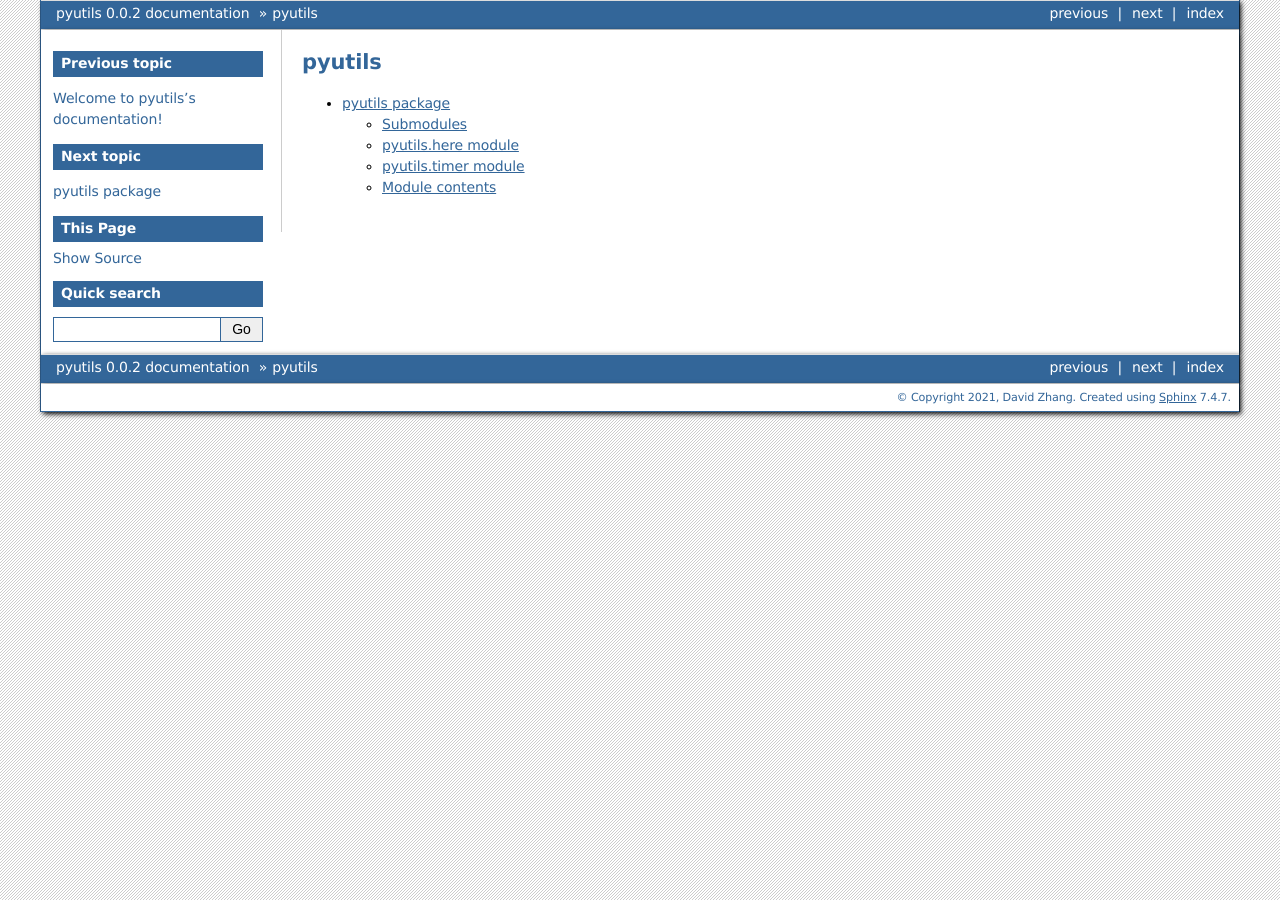
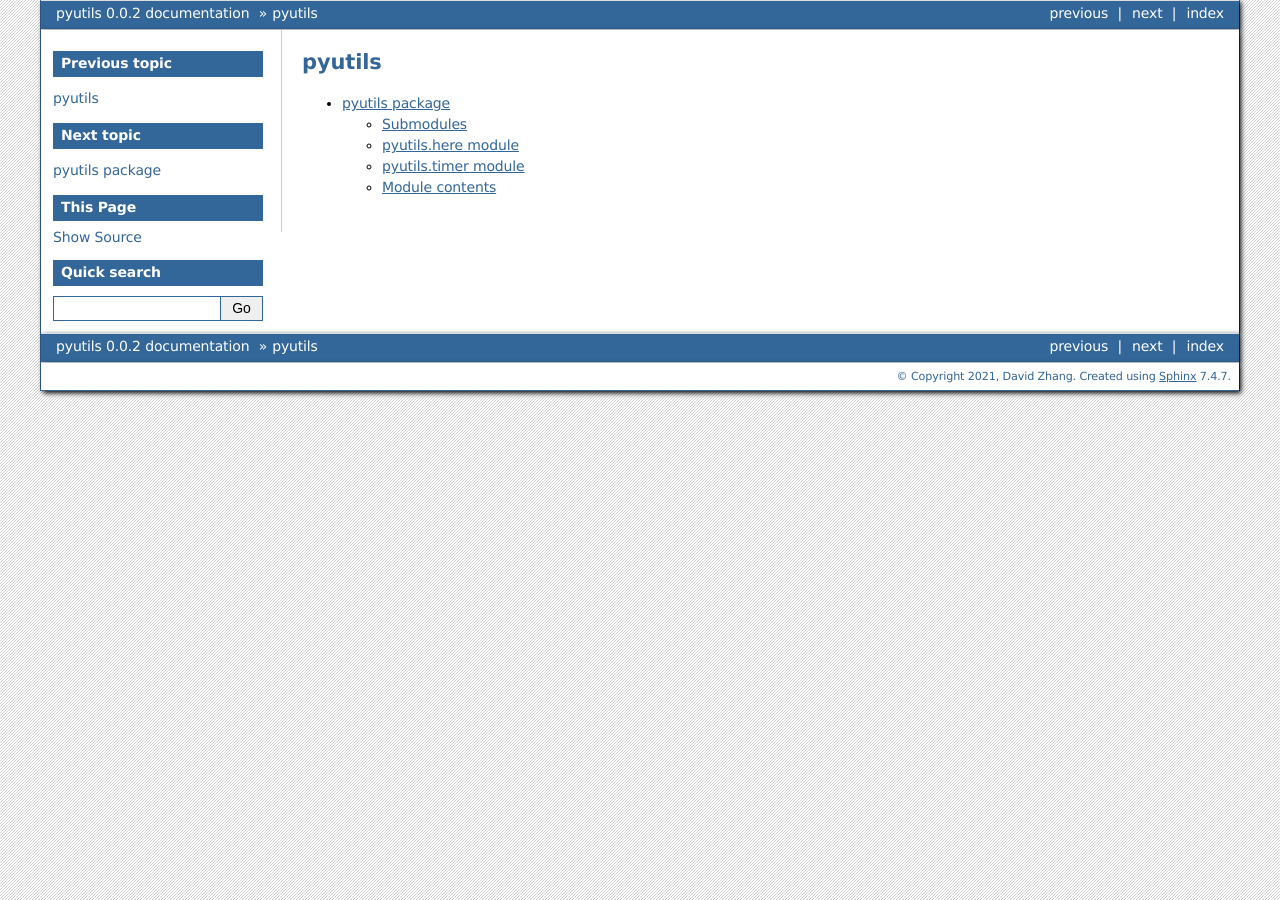
Before and after one commit to dzhang32/pyutils, a Sphinx documentation site: the page built from docs/source/modules.rst, in a window 1280 px wide. Built offline with Sphinx 7.4.7, drawn with Linux system fonts in a browser that asks for light colours; pages that are not in the unit, such as notebooks, are missing from menus.

Commit message:
add readme.rst and change html_static_path to []

```diff
--- a/docs/source/conf.py
+++ b/docs/source/conf.py
@@ -55,4 +55,4 @@
 # Add any paths that contain custom static files (such as style sheets) here,
 # relative to this directory. They are copied after the builtin static files,
 # so a file named "default.css" will overwrite the builtin "default.css".
-html_static_path = ['_static']
+html_static_path = []
--- /dev/null
+++ b/docs/source/readme.rst
@@ -0,0 +1 @@
+.. include:: ../../README.rst
```
